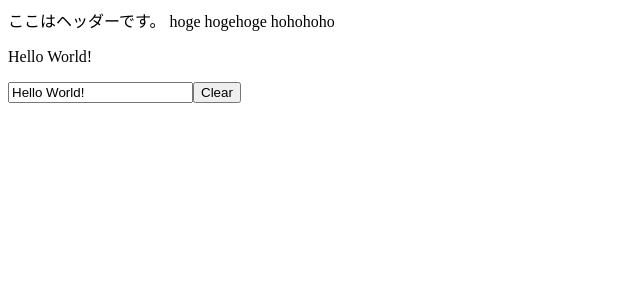
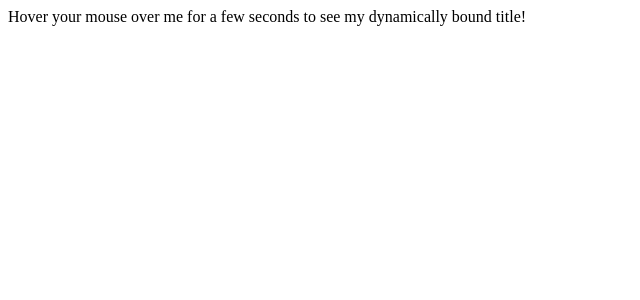
Before and after one commit to hibriiiiidge/practice__vue_app, a Vue app: page / in a window 1280 px wide. Shown: the top 300 px of the page, without its empty margins (0-640 px from the left). Built offline with nearby package versions, Linux system fonts and the light colour scheme.

Commit message:
Vue turtorial v-bind

```diff
--- a/src/App.vue
+++ b/src/App.vue
@@ -1,44 +1,18 @@
 <template>
-  <div id="app">
-    <myheader></myheader>
-    <p v-if="message.length > 0">
-      {{ message }}
-    </p>
-    <p v-else>
-      NO TEXT!!!
-    </p>
-    <input type="text" v-model="message">
-    <button @click="clear()">Clear</button>
+  <div>
+    <span v-bind:title="message">
+      Hover your mouse over me for a few seconds
+      to see my dynamically bound title!
+    </span>
   </div>
 </template>
 
 <script>
-import myheader from './components/myheader'
-
 export default {
-  components: {
-    myheader
-  },
   data () {
     return {
-      message: 'Hello World!'
-    }
-  },
-  methods: {
-    clear() {
-      this.message = ''
+      message: 'You loaded this page on ' + new Date().toLocaleString()
     }
   }
 }
 </script>
-
-<style>
-/* #app {
-  font-family: 'Avenir', Helvetica, Arial, sans-serif;
-  -webkit-font-smoothing: antialiased;
-  -moz-osx-font-smoothing: grayscale;
-  text-align: center;
-  color: #2c3e50;
-  margin-top: 60px;
-} */
-</style>
```
Also changed, not shown: src/main.js (line endings or trailing spaces).
